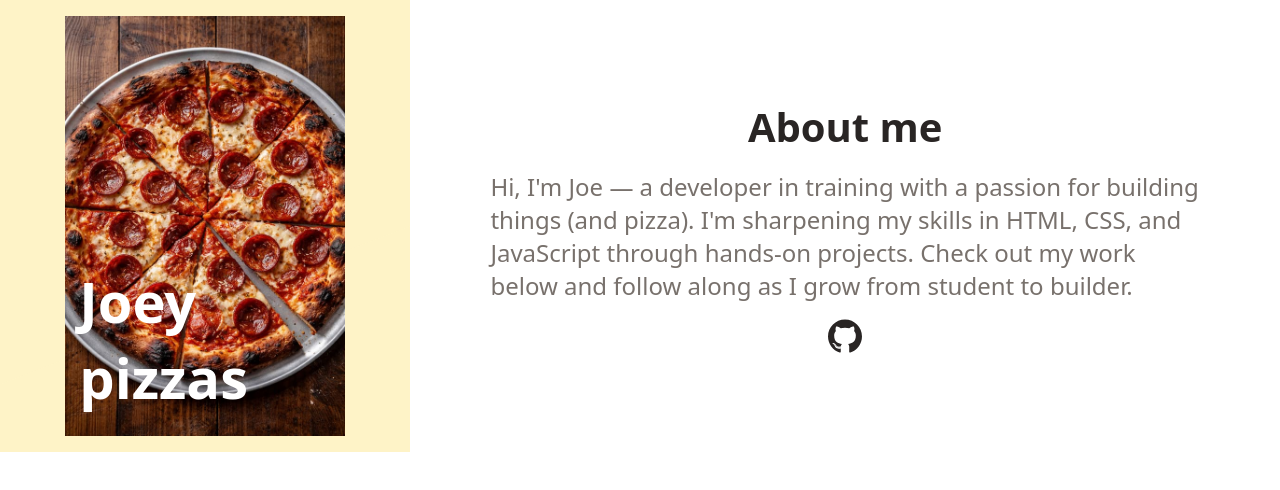
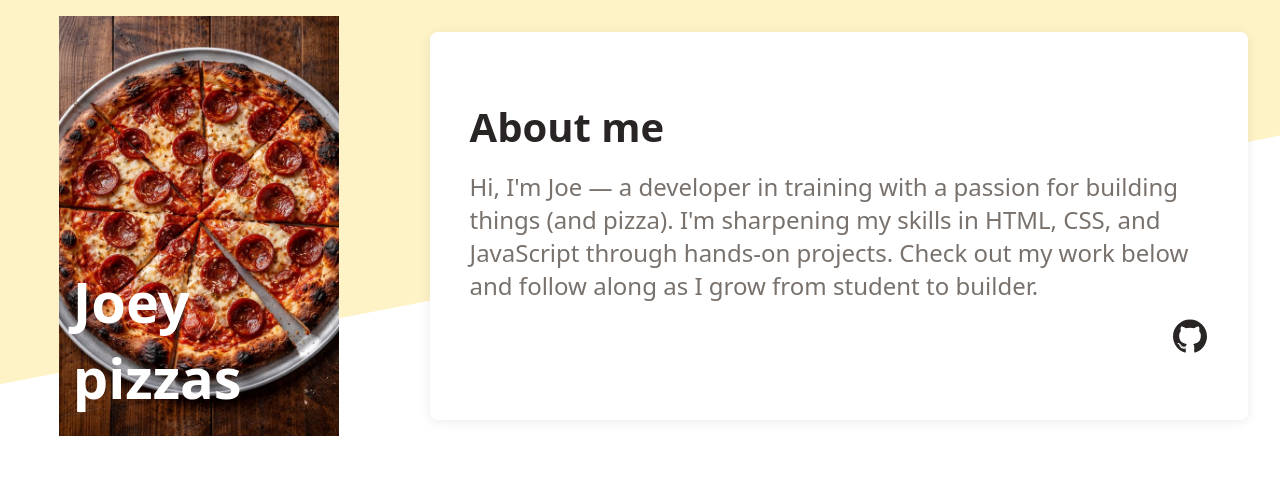
Before and after one commit to joeypizzas/homepage, a website built with webpack: page src/template.html in a window 1280 px wide. Built offline with nearby package versions, Linux system fonts and the light colour scheme.

Commit message:
Added github-svg class, continued styling desktop viewport about section

```diff
--- a/src/style.css
+++ b/src/style.css
@@ -43,19 +43,46 @@ body {
 }
 
 @media (min-width: 1024px) {
+  /* Fix larger desktop image and gap between image and card, then move to tablet */
   .about {
     flex-direction: row;
-    background-color: var(--color-mozzarella);
+    background-color: var(--color-white);
+  }
+  .about::before {
+    position: absolute;
+    inset: 0;
+    background: var(--color-mozzarella);
+    clip-path: polygon(0 0, 100% 0, 100% 30%, 0 85%);
+    z-index: 0;
+    content: "";
+  }
+  .about-image-name::before {
+    display: none;
   }
   .about-image-wrapper {
     max-width: 600px;
   }
+  .about-image-name {
+    z-index: 1;
+  }
   .about-card {
     background-color: var(--color-white);
     justify-content: center;
+    z-index: 1;
+    margin: 2rem;
+    border-radius: 8px;
+    box-shadow: 0 2px 12px rgba(0, 0, 0, 0.08);
+  }
+  .about-title {
+    align-self: start;
+    padding: 0 0 0 1.5rem;
   }
   .about-description {
-    padding: 0 4rem 0 4rem;
+    padding: 0 1.5rem 0 1.5rem;
+  }
+  .github-svg {
+    align-self: end;
+    padding: 0 1.5rem 0 0;
   }
 }
 
--- a/src/template.html
+++ b/src/template.html
@@ -35,7 +35,7 @@
             JavaScript through hands-on projects. Check out my work below and
             follow along as I grow from student to builder.
           </div>
-          <svg viewBox="0 0 128 128" width="36" height="36">
+          <svg viewBox="0 0 128 128" width="36" height="36" class="github-svg">
             <a href="https://github.com/joeypizzas" target="_blank">
               <g fill="#292524">
                 <path
```
